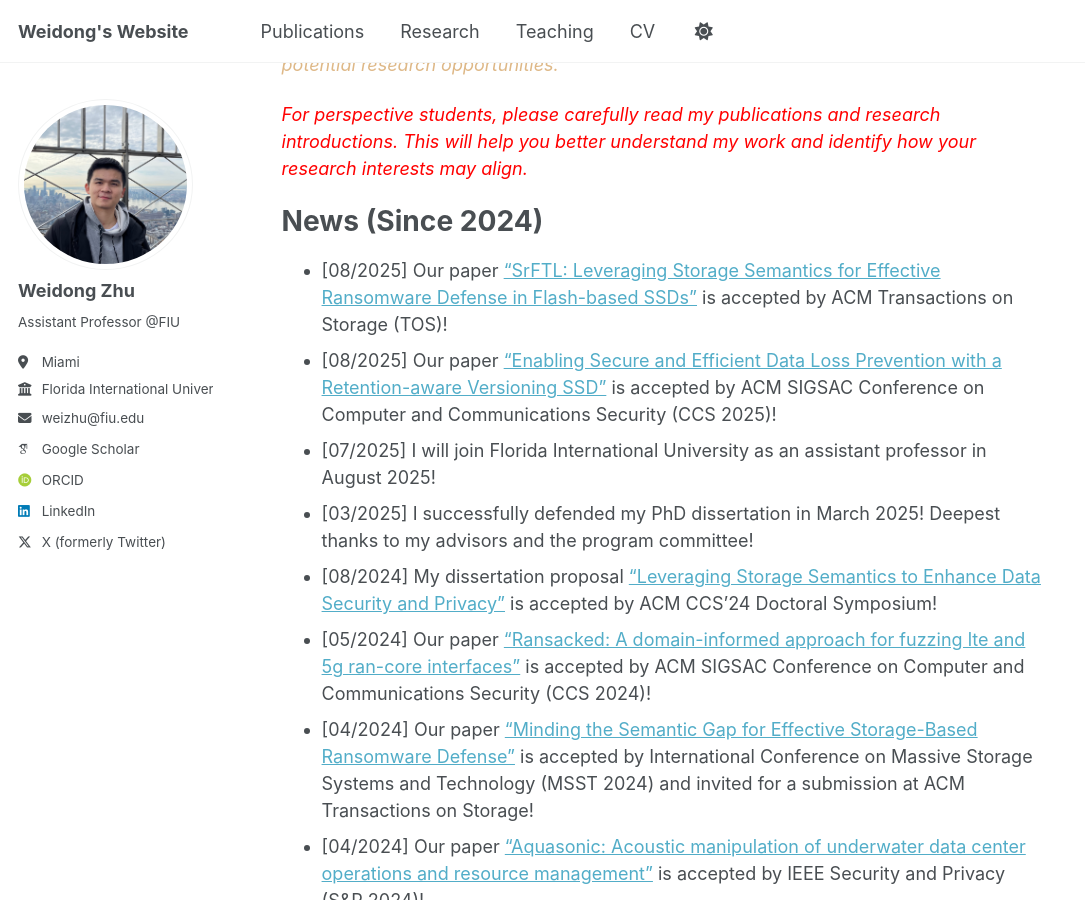
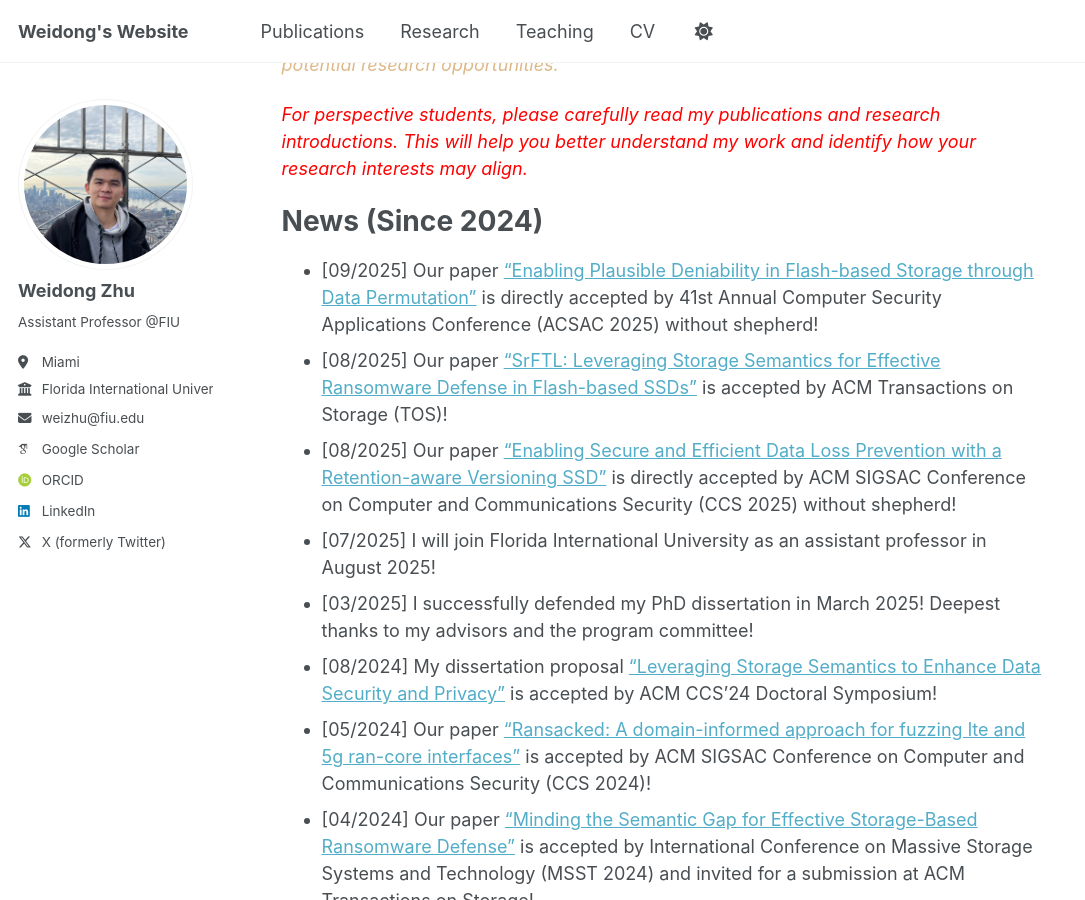
Before and after one commit to weidong-zhu/weidong-zhu.github.io, a Jekyll site: the page built from _pages/about.md, in a window 1280 px wide and 900 px high, scrolled down 561 px. Shown: the whole window, without its empty margins (0-1085 px from the left). Built offline with Jekyll 4.4.1, drawn with Linux system fonts in a browser that asks for light colours; some web fonts are replaced.

```diff
--- a/_pages/about.md
+++ b/_pages/about.md
@@ -21,8 +21,9 @@ I received my Ph.D. from the Department of Computer & Information Security & Eng
 
 News (Since 2024)
 ======
+* [09/2025] Our paper ["Enabling Plausible Deniability in Flash-based Storage through Data Permutation"]() is directly accepted by 41st Annual Computer Security Applications Conference (ACSAC 2025) without shepherd!
 * [08/2025] Our paper ["SrFTL: Leveraging Storage Semantics for Effective Ransomware Defense in Flash-based SSDs"]() is accepted by ACM Transactions on Storage (TOS)!
-* [08/2025] Our paper ["Enabling Secure and Efficient Data Loss Prevention with a Retention-aware Versioning SSD"]() is accepted by ACM SIGSAC Conference on Computer and Communications Security (CCS 2025)!
+* [08/2025] Our paper ["Enabling Secure and Efficient Data Loss Prevention with a Retention-aware Versioning SSD"]() is directly accepted by ACM SIGSAC Conference on Computer and Communications Security (CCS 2025) without shepherd!
 * [07/2025] I will join Florida International University as an assistant professor in August 2025!
 * [03/2025] I successfully defended my PhD dissertation in March 2025! Deepest thanks to my advisors and the program committee!
 * [08/2024] My dissertation proposal ["Leveraging Storage Semantics to Enhance Data Security and Privacy"](https://dl.acm.org/doi/abs/10.1145/3658644.3690864) is accepted by ACM CCS'24 Doctoral Symposium!
```
Also changed, not shown: _publications/conf_last_ccs.md (+1 -1 lines), _publications/conf_mute_acsac.md (added, +11 -0 lines), _publications/journal_srftl_tos.md (+1 -1 lines).
